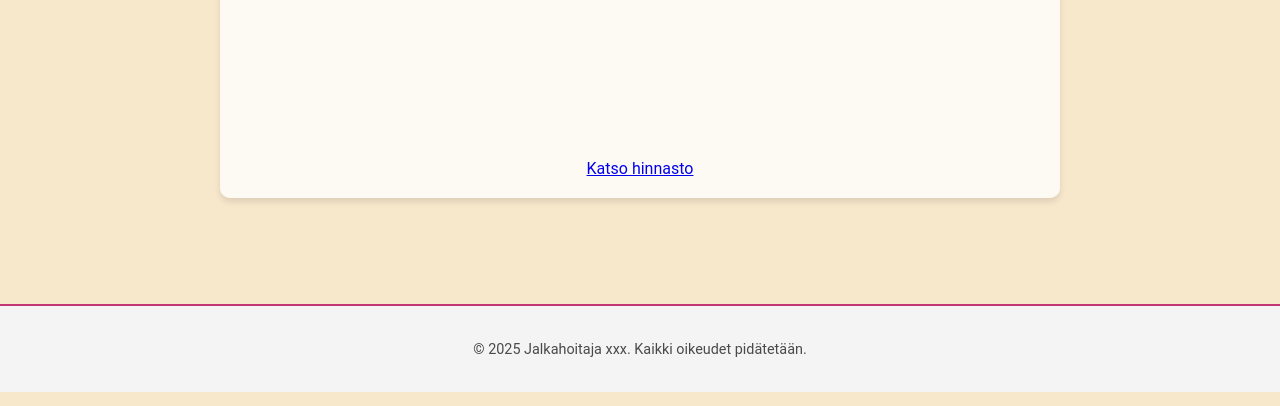
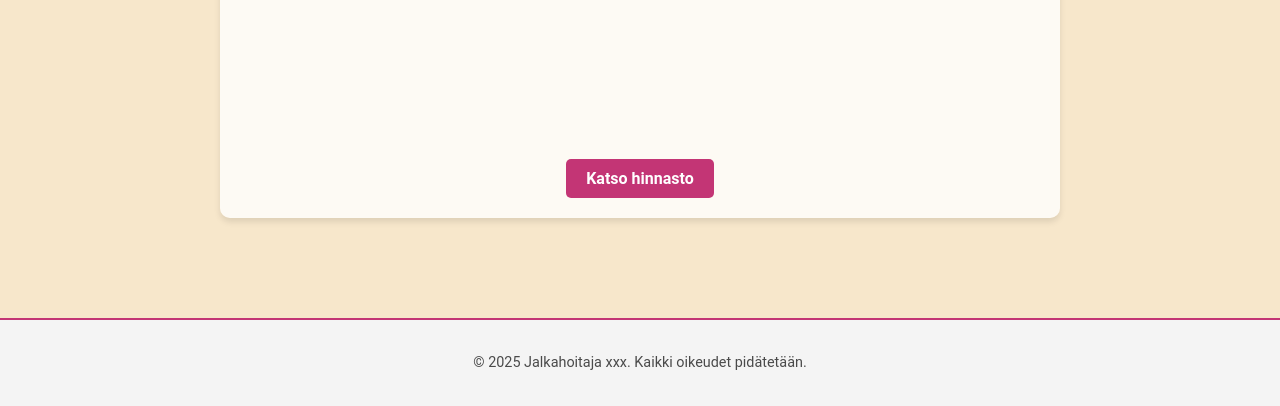
Before and after one commit to LauMa81/Jalkahoitaja, a plain HTML site: page palvelut.html in a window 1280 px wide. Shown: the part 408-814 px from the top of the page. Drawn offline with Linux system fonts and the light colour scheme.

Commit message:
cta-nappi kuntoon

```diff
--- a/palvelut.html
+++ b/palvelut.html
@@ -74,6 +74,7 @@
           </div>
         </div>
 
+        <div>
         <a href="hinnasto.html" class="cta-button">Katso hinnasto</a>
       </div>
     </section>
--- a/styles.css
+++ b/styles.css
@@ -355,6 +355,23 @@ footer {
   font-size: 1rem;
   color: #333;
   margin-bottom: 10px;
+}
+
+.cta-button {
+  display: inline-block; /* Muuttaa linkin lohkotason elementiksi */
+  background-color: #c33575; /* Painikkeen taustaväri */
+  color: #fff; /* Tekstin väri */
+  padding: 10px 20px; /* Lisää sisäistä tilaa */
+  border-radius: 5px; /* Pyöristetyt kulmat */
+  text-decoration: none; /* Poistaa alleviivauksen */
+  font-weight: bold; /* Tekstin lihavointi */
+  text-align: center; /* Keskittää tekstin */
+  transition: background-color 0.3s ease, box-shadow 0.3s ease; /* Hover-animaatio */
+}
+
+.cta-button:hover {
+  background-color: #a0295a; /* Tummempi hover-väri */
+  box-shadow: 0 4px 6px rgba(0, 0, 0, 0.2); /* Lisää varjo hover-tilassa */
 }
 
 /* Flexbox-asettelu listauksille */
```
